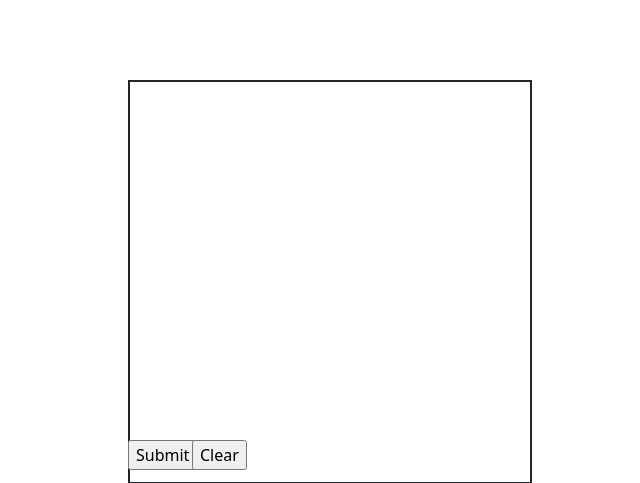
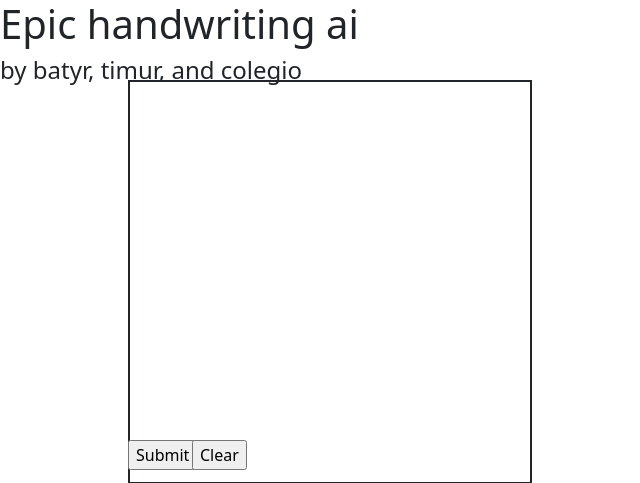
Before and after one commit to batyr0601/handwritingAI, a Flask app: page / in a window 1280 px wide. Shown: the top 483 px of the page, without its empty margins (0-640 px from the left). Run offline with Flask 2, Linux system fonts and the light colour scheme; parts of the project's set-up code (start-up, migrations or seed data) failed here and were passed over.

Commit message:
First html file

```diff
--- a/webApp/Flask/templates/index.html
+++ b/webApp/Flask/templates/index.html
@@ -97,12 +97,26 @@
 
     </script>
     <body onload="init()">
+        <header>
+            <h1>Epic handwriting ai</h1>
+        </header>
+        <section>
+            <div>
                 <form method="POST" action="" enctype="multipart/form-data" name="form1">
+                    <div>
                         <canvas name='canvas' id="can" width="400" height="400" style="position:absolute;top:10%;left:10%;border:2px solid;"></canvas>
                         <input type='hidden' id='my_hidden' name='my_hidden'>
+                    </div>
+                    <div>
                         <input type="button" value="Submit" id="btn" size="30" onclick="formify()" style="position:absolute;top:55%;left:10%;">
                         <input type="button" value="Clear" id="clr" size="23" onclick="erase()" style="position:absolute;top:55%;left:15%;">
+                    </div>
                 </form>
+            </div>
+        </section>
+        <footer>
+            <h4>by batyr, timur, and colegio</h4>
+        </footer>
         <script src="https://cdn.jsdelivr.net/npm/bootstrap@5.0.0-beta3/dist/js/bootstrap.bundle.min.js" integrity="sha384-JEW9xMcG8R+pH31jmWH6WWP0WintQrMb4s7ZOdauHnUtxwoG2vI5DkLtS3qm9Ekf" crossorigin="anonymous"></script>
     </body>
 </html>
```
Lines whose indentation alone changed are shown as unchanged.
